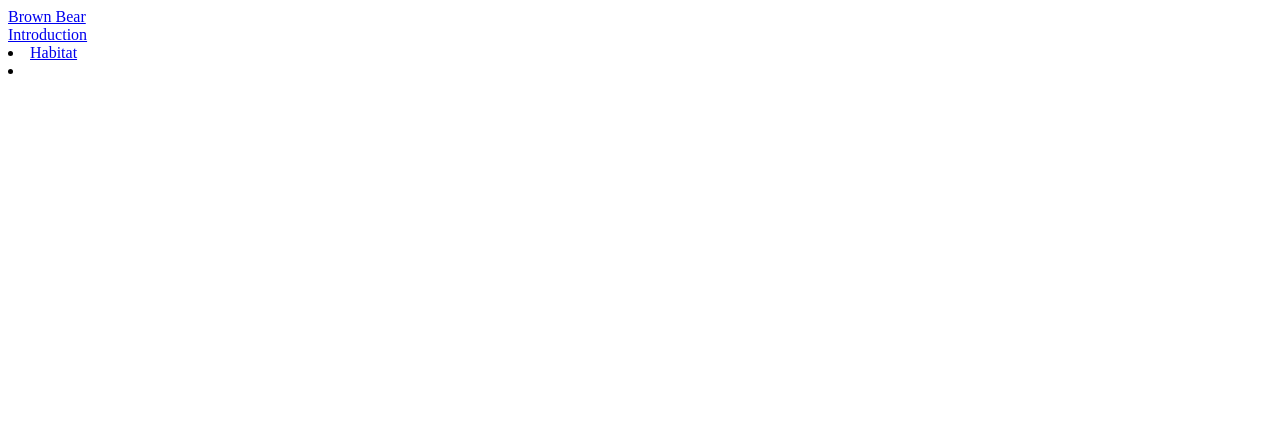
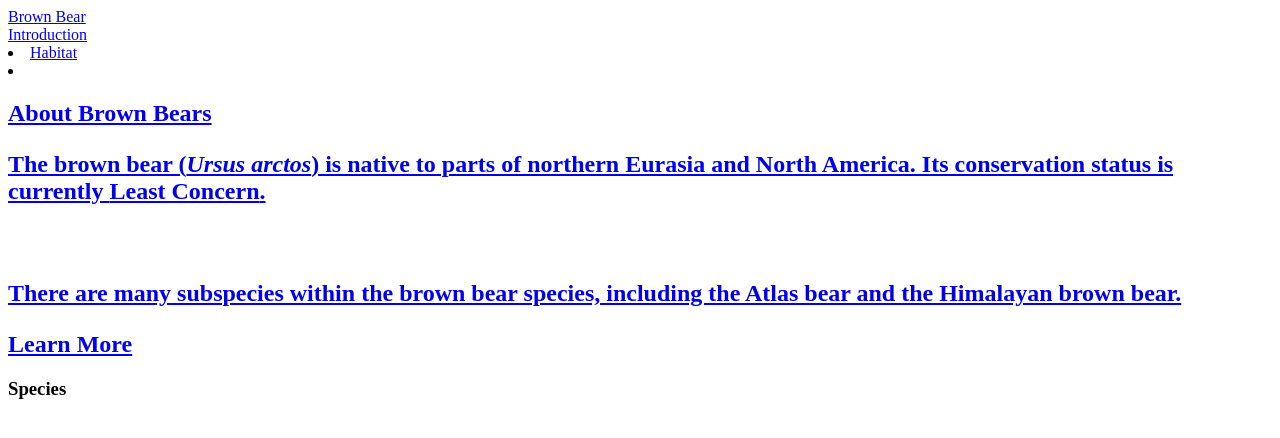
Before and after one commit to AlejandroPedraza1/HTML-Document-Standards, a plain HTML site: page index.html in a window 1280 px wide. Drawn offline with Linux system fonts and the light colour scheme.

Commit message:
Update index.html

```diff
--- a/index.html
+++ b/index.html
@@ -6,7 +6,7 @@
 </head>
 
 <body>
-   <nav>
+   <nav> <!-- Move this to the end once you are done-->
       <a href="./index.html">Brown Bear</a>
       <br>
       <a href="./aboutme.html></a>
@@ -19,11 +19,16 @@
          <li><a href="#media>Media</a></li>
       </ul>
    </nav>
+   <div id="introduction">
+      <h2>About Brown Bears<h2>
+         <p>The brown bear (<em>Ursus arctos</em>) is native to parts of northern Eurasia and North America. Its conservation status is currently <strong>Least Concern</strong>.</p>
+         <br>
+         <p>There are many subspecies within the brown bear species, including the Atlas bear and the Himalayan brown bear.</p>
+         <a href="https://en.wikipedia.org/wiki/Brown_bear" target="_blank">Learn More</a>
+      <h3>Species</h3>
 
 
-
-
-
+    </div>
 
 
 </body>
```
